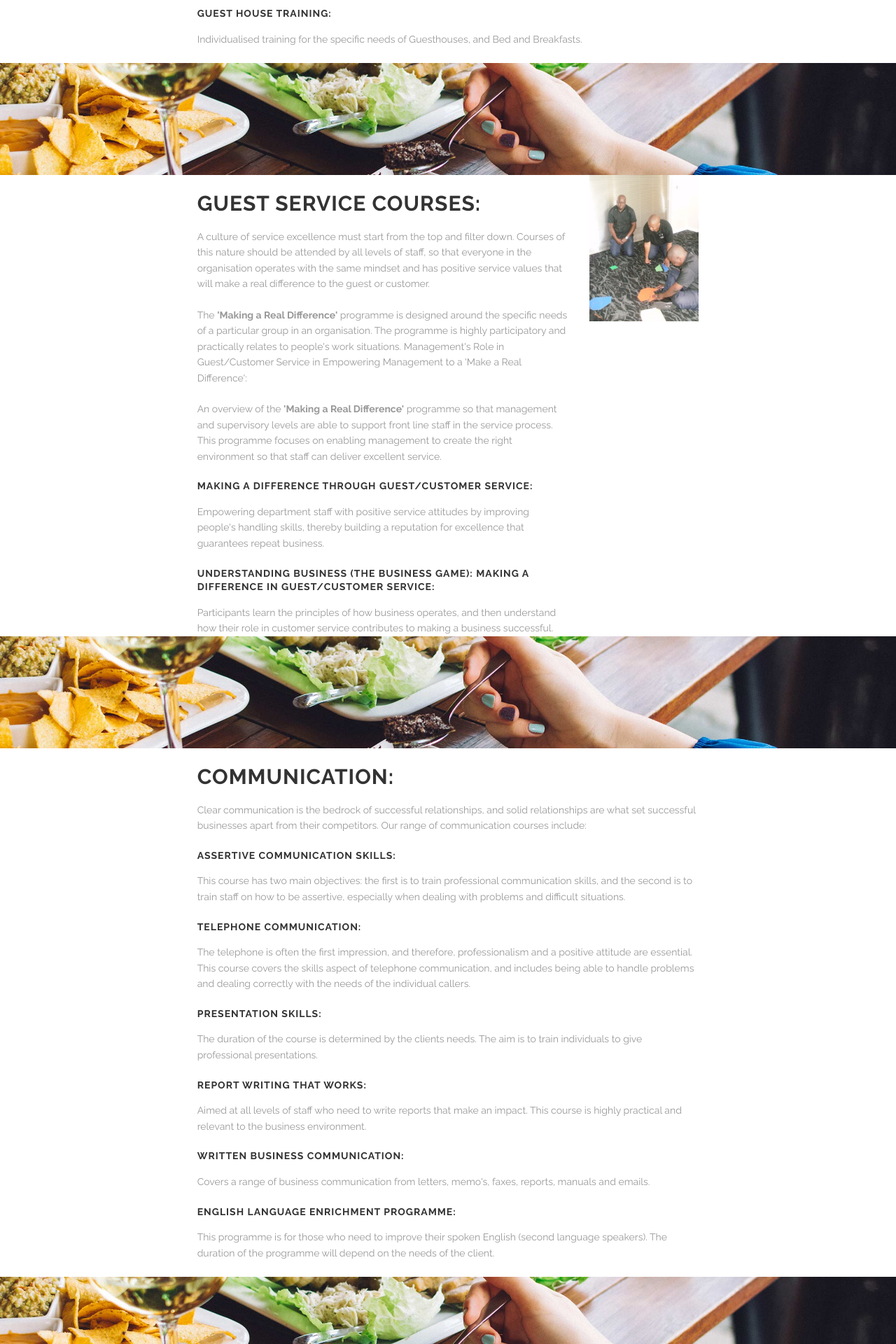
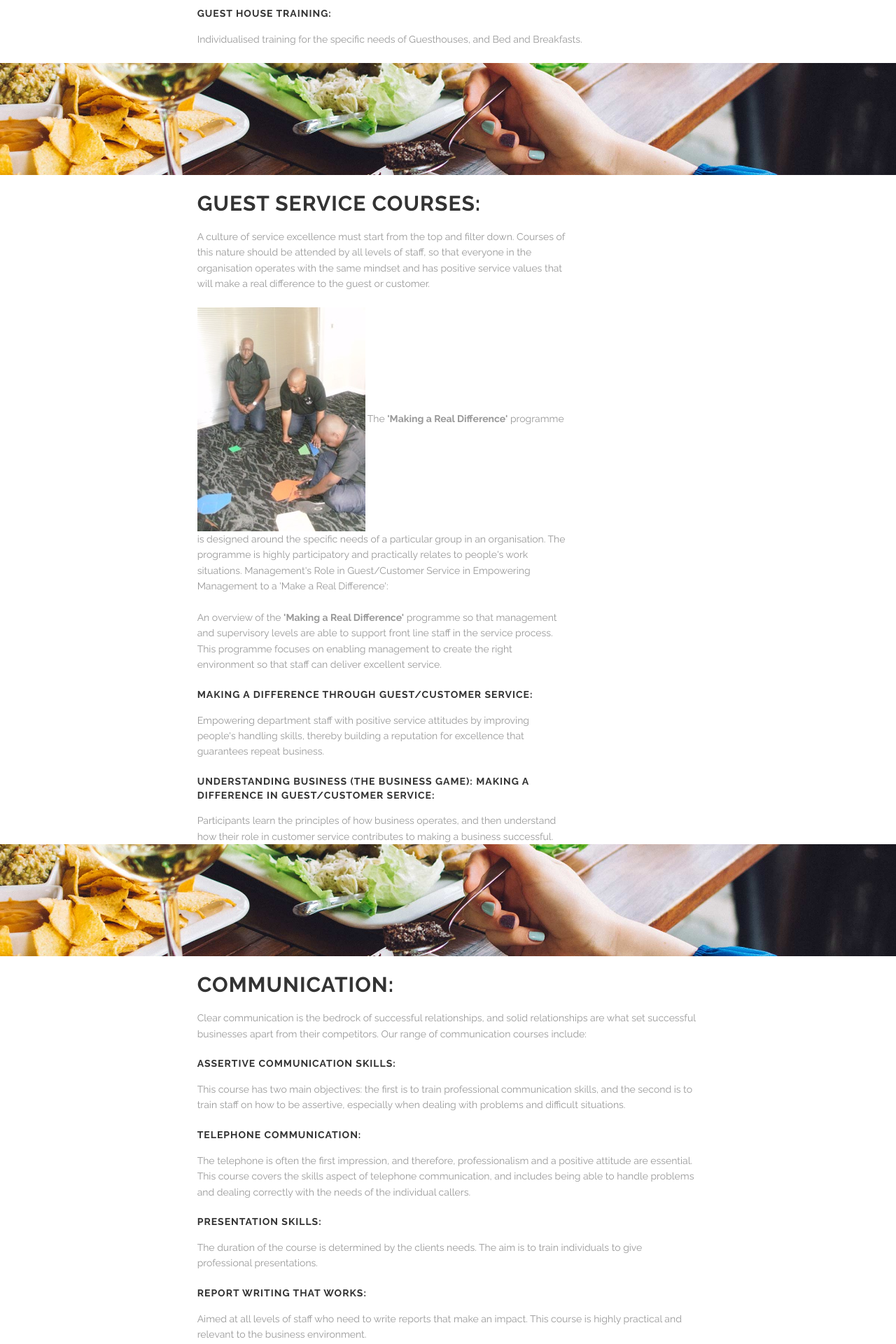
Before and after one commit to newvisionSA/newvisionSA.github.io, a Jekyll site: the page built from training.html, in a window 1280 px wide. Shown: the part 1071-2991 px from the top of the page at 70% size. Built offline with Jekyll 4.4.1, drawn with Linux system fonts in a browser that asks for light colours.

Commit message:
Adding images

```diff
--- a/training.html
+++ b/training.html
@@ -86,7 +86,7 @@
       <h2>Guest Service Courses: </h2>
 A culture of service excellence must start from the top and filter down. Courses of this nature should be attended by all levels of staff, so that everyone in the organisation operates with the same mindset and has positive service values that will make a real difference to the guest or customer.
 <br><br>
-The <strong>'Making a Real Difference'</strong> programme is designed around the specific needs of a particular group in an organisation. The programme is highly participatory and practically relates to people's work situations. Management's Role in Guest/Customer Service in Empowering Management to a 'Make a Real Difference':
+<img src="/images/nv1.jpeg"> The <strong>'Making a Real Difference'</strong> programme is designed around the specific needs of a particular group in an organisation. The programme is highly participatory and practically relates to people's work situations. Management's Role in Guest/Customer Service in Empowering Management to a 'Make a Real Difference':
 <br><br>
 An overview of the <strong>'Making a Real Difference'</strong> programme so that management and supervisory levels are able to support front line staff in the service process. This programme focuses on enabling management to create the right environment so that staff can deliver excellent service.
 <br><br>
@@ -96,9 +96,7 @@
 <br>
 
     </div>
-	 <div class="large-2 columns">
-	 <img src="/images/nv1.jpeg">
-	 </div>
+
 	 <div class="large-2 columns">
   <div class="spacing"></div>
   </div>
```
